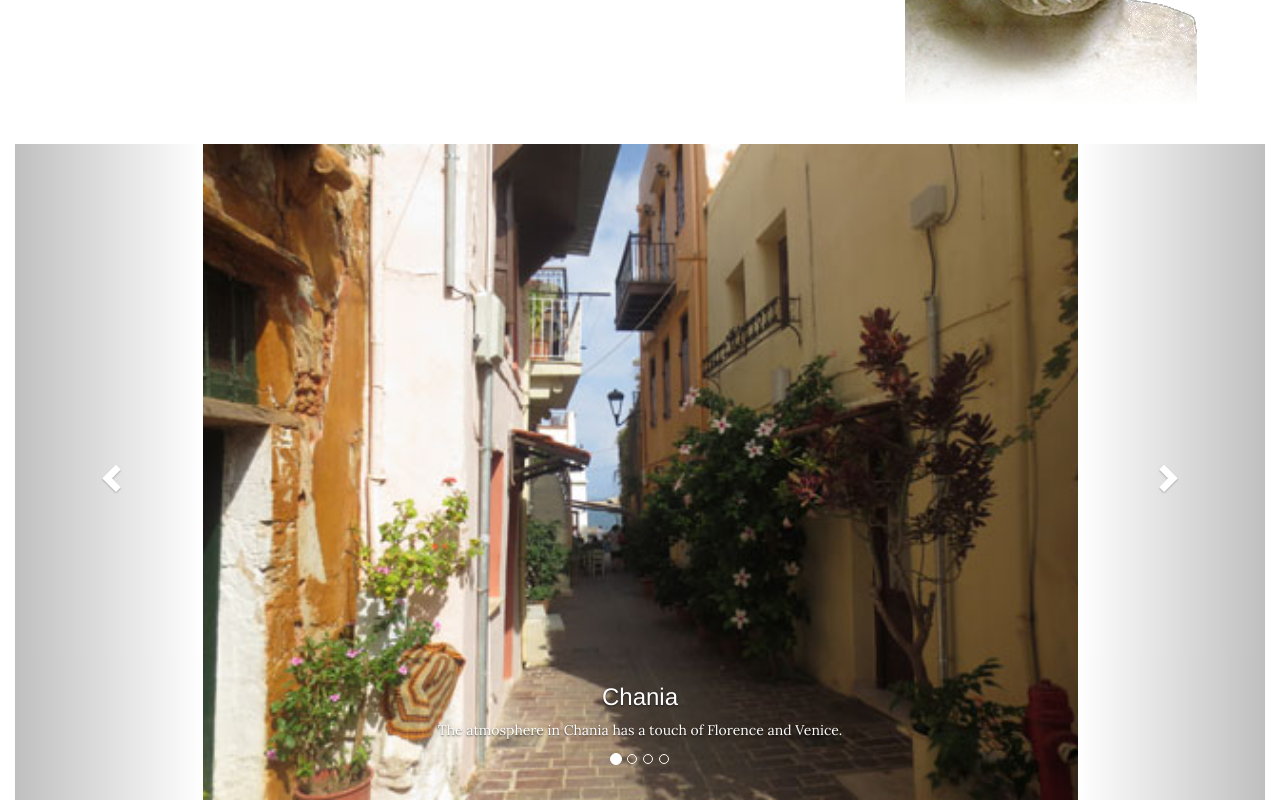
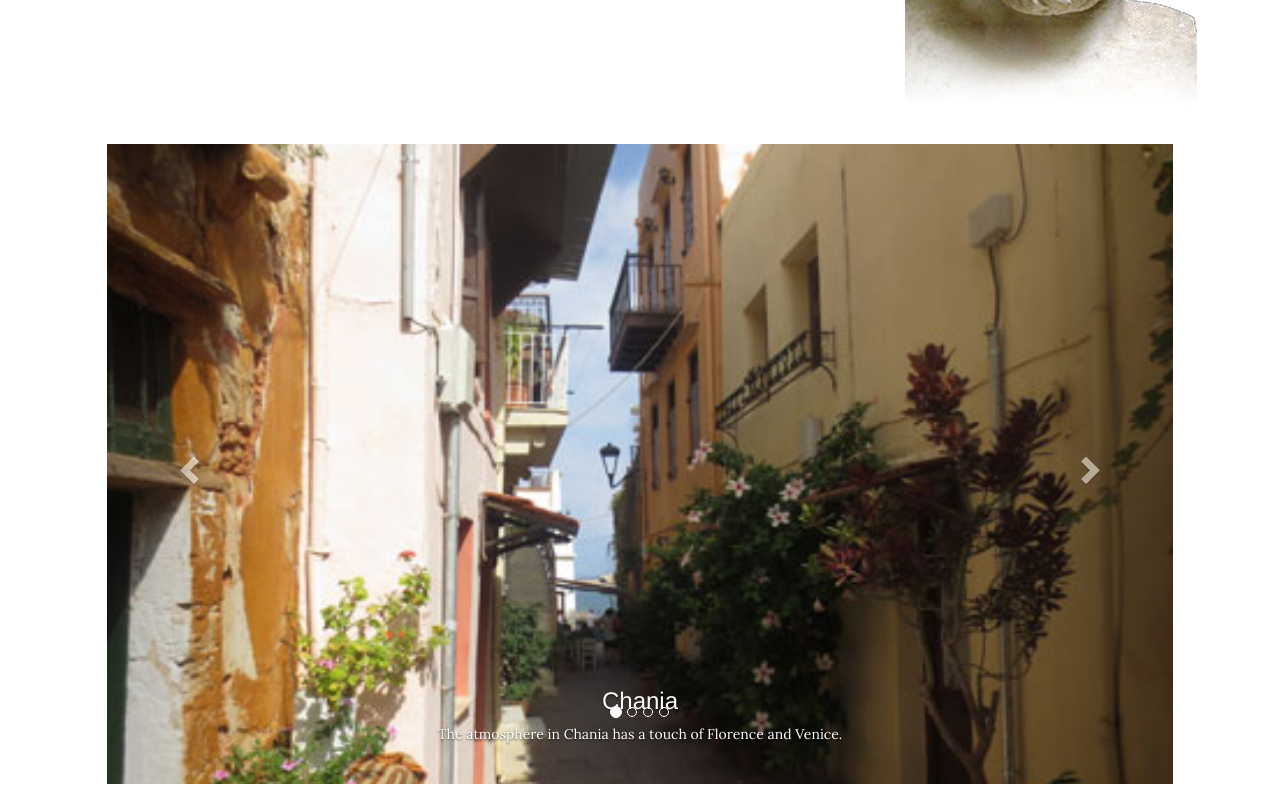
Before and after one commit to weibb/pgeh-site, a plain HTML site: page index.html in a window 1280 px wide. Shown: the part 727-1527 px from the top of the page. Drawn offline with nearby package versions, Linux system fonts and the light colour scheme.

Commit message:
Prettify code, start gallery styling

```diff
--- a/index.html
+++ b/index.html
@@ -25,12 +25,13 @@
 				</ul>
 			</div>
 		</nav>
-
 		<div class="container-fluid">
 			<div class="row bg-container">
 				<div class="col-sm-1 col-md-1 sideline-color-1"></div>
 				<div class="col-sm-10 col-md-10 focus-color-1">
-          <div class="header"><h1>My First Bootstrap Page</h1></div>
+					<div class="header">
+						<h1>My First Bootstrap Page</h1>
+					</div>
 					<div class ="row content-padding"></div>
 					<div class="content-area">
 						<p>Lorem ipsum dolor sit amet, consectetur adipiscing elit. Nulla dictum luctus consequat. Nullam nulla sapien, viverra aliquam odio ac, semper faucibus massa. Donec blandit orci ac orci tristique gravida. Ut mattis mi libero, sit amet tristique nunc rhoncus in. Suspendisse id est et nisl accumsan vestibulum. Fusce pretium tristique lorem, imperdiet mattis risus accumsan dictum. In non ex id velit ornare ornare eu vel sapien. Fusce sed sodales neque, quis ultricies sapien. Donec tempor orci justo, sed interdum metus cursus a. Donec maximus tincidunt justo nec imperdiet. Sed augue erat, egestas sed lectus sit amet, tempus dictum urna. Nulla sit amet ipsum et ipsum consectetur semper. Praesent ut gravida ante. Phasellus quis ullamcorper nisi. In hac habitasse platea dictumst. Pellentesque tempus tempus nunc, a varius arcu consequat in. Maecenas laoreet libero vel risus vehicula hendrerit. Ut mattis dolor erat, in vehicula risus tristique in. Aenean non diam facilisis, imperdiet augue sed, dapibus massa. Praesent efficitur eget urna a viverra. Pellentesque finibus, quam vitae mattis tempor, purus ex maximus mauris, vel accumsan velit ante nec massa.
@@ -48,12 +49,11 @@
 				<div class="col-md-12"></div>
 			</div>
 		</div>
-
-
 		<div class="container-fluid">
 			<div class="row">
-      <div class="col-md-12">
-    <div id="myCarousel" class="carousel slide" data-ride="carousel" data-interval="false">
+				<div class="col-sm-1 col-md-1 sideline-color-1"></div>
+
+				<div id="myCarousel" class="col-md-10 carousel slide" data-ride="carousel" data-interval="false">
 					<!-- Indicators -->
 					<ol class="carousel-indicators">
 						<li data-target="#myCarousel" data-slide-to="0" class="active"></li>
@@ -61,7 +61,6 @@
 						<li data-target="#myCarousel" data-slide-to="2"></li>
 						<li data-target="#myCarousel" data-slide-to="3"></li>
 					</ol>
-
 					<!-- Wrapper for slides -->
 					<div class="carousel-inner" role="listbox">
 						<div class="item active">
@@ -71,7 +70,6 @@
 								<p>The atmosphere in Chania has a touch of Florence and Venice.</p>
 							</div>
 						</div>
-
 						<div class="item">
 							<img src="assets/img_chania2.jpg" alt="Chania">
 							<div class="carousel-caption">
@@ -79,7 +77,6 @@
 								<p>The atmosphere in Chania has a touch of Florence and Venice.</p>
 							</div>
 						</div>
-
 						<div class="item">
 							<img src="assets/img_flower.jpg" alt="Flower">
 							<div class="carousel-caption">
@@ -87,7 +84,6 @@
 								<p>Beautiful flowers in Kolymbari, Crete.</p>
 							</div>
 						</div>
-
 						<div class="item">
 							<img src="assets/img_flower2.jpg" alt="Flower">
 							<div class="carousel-caption">
@@ -96,7 +92,6 @@
 							</div>
 						</div>
 					</div>
-
 					<!-- Left and right controls -->
 					<a class="left carousel-control" href="#myCarousel" role="button" data-slide="prev">
 					<span class="glyphicon glyphicon-chevron-left" aria-hidden="true"></span>
@@ -107,10 +102,9 @@
 					<span class="sr-only">Next</span>
 					</a>
 				</div>
+
+				<div class="col-sm-1 col-md-1 sideline-color-1"></div>
 			</div>
 		</div>
-</div>
-
-
 	</body>
 </html>
--- a/styles/style.css
+++ b/styles/style.css
@@ -1,38 +1,35 @@
 /* fonts */
-body { padding-top: 70px;
+
+body {
+    padding-top: 70px;
 }
-
 p {
     font-family: 'Lora', serif;
 }
-
 h1 {
     font-family: 'Lato', sans-serif;
     font-size: 1em;
 }
+/* header */
 
-/* header */
 .header {
     font-size: 30px;
     text-align: right;
 }
+/* image global */
 
-/* image global */
 .image {
     height: 50vh;
     width: 33vw;
 }
-
-
 .focus-bottom-right img {
     max-height: 100%;
     max-width: 100%;
     right: 0%;
     bottom: 0%;
-  -webkit-mask-image:-webkit-gradient(linear, left 80%, left bottom, from(rgba(0,0,0,1)), to(rgba(0,0,0,0)));
-  mask-image:-webkit-gradient(linear, left 80%, left bottom, from(rgba(0,0,0,1)), to(rgba(0,0,0,0)));
+    -webkit-mask-image: -webkit-gradient(linear, left 80%, left bottom, from(rgba(0, 0, 0, 1)), to(rgba(0, 0, 0, 0)));
+    mask-image: -webkit-gradient(linear, left 80%, left bottom, from(rgba(0, 0, 0, 1)), to(rgba(0, 0, 0, 0)));
 }
-
 /* navbar */
 
 .navbar {
@@ -44,80 +41,66 @@ h1 {
     font-family: 'Lato', sans-serif;
     font-size: 1.2em;
 }
-
 .navbar ul {
     padding: 0;
     margin: 0;
     position: absolute;
     right: 3em;
 }
-
 .navbar li {
     display: inline;
     padding: 1em;
 }
+/* text outside */
 
-<<<<<<< edc98227bfc7011ef38ed39e4cdedff77003e195
-=======
-.carousel-inner > .item > img,
-.carousel-inner > .item > a > img {
-    width: 70%;
-    margin: auto;
-}
-
-/* text outside */
 .header {
     position: absolute;
     left: -8%;
 }
+/* gallery */
 
-/* gallery */
 .carousel-inner > .item > img,
 .carousel-inner > .item > a > img {
-    width: 70%;
+    width: 100%;
     margin: auto;
+    object-fit: cover;
 }
+/* content containers */
 
-/* content containers */
 .border-area {
     height: 20vh;
 }
-
 .bg-container {
     height: 80vh;
 }
-
 .content-area {
     width: 70%;
     right: 20%;
     text-align: justify;
 }
-
 .bg-container {
     background-color: rgba(0, 0, 0, 0);
 }
-
 @media (min-width: 768px) {
     .content-padding {
         height: 40%;
     }
 }
-
 .focus-color-1 {
     background-color: orange;
     height: 100%;
 }
-
 .col-md-1 {
     background-color: rgba(0, 0, 0, 0);
 }
-
 .sideline-color-1 {
     background-color: rgba(0, 0, 0, 0);
 }
-
 /* image container bottom right */
 
+#myCarousel {
+    padding: 0;
+}
 @media (max-width: 767px) {
     .focus-bottom-right {
         max-width: 200px;
@@ -128,29 +111,38 @@ h1 {
         width: auto;
     }
     #myCarousel .item img {
-
         height: 100vh;
         width: auto;
         max-width: 200%;
-        transform-origin: 50% 50%;
+        transform-origin: 0.5 0.5;
     }
 }
-
 @media (min-width: 768px) {
+    #myCarousel,
+    .carousel-inner {
+        max-height: 80vh;
+    }
     .focus-bottom-right {
         position: absolute;
         max-width: 100%;
         right: -4vh;
         bottom: -4vh;
     }
-
+    .carousel-indicators {
+        bottom: 8%;
+    }
+    .carousel-caption {
+        bottom: 20%;
+    }
+    .right .carousel-control {
+        background-image: none;
+    }
     .header {
         font-size: 36px;
         position: absolute;
         left: -8%;
         text-align: left;
     }
-
     h1 {
         font-size: 1em;
     }
```
Lines whose indentation alone changed are shown as unchanged.
